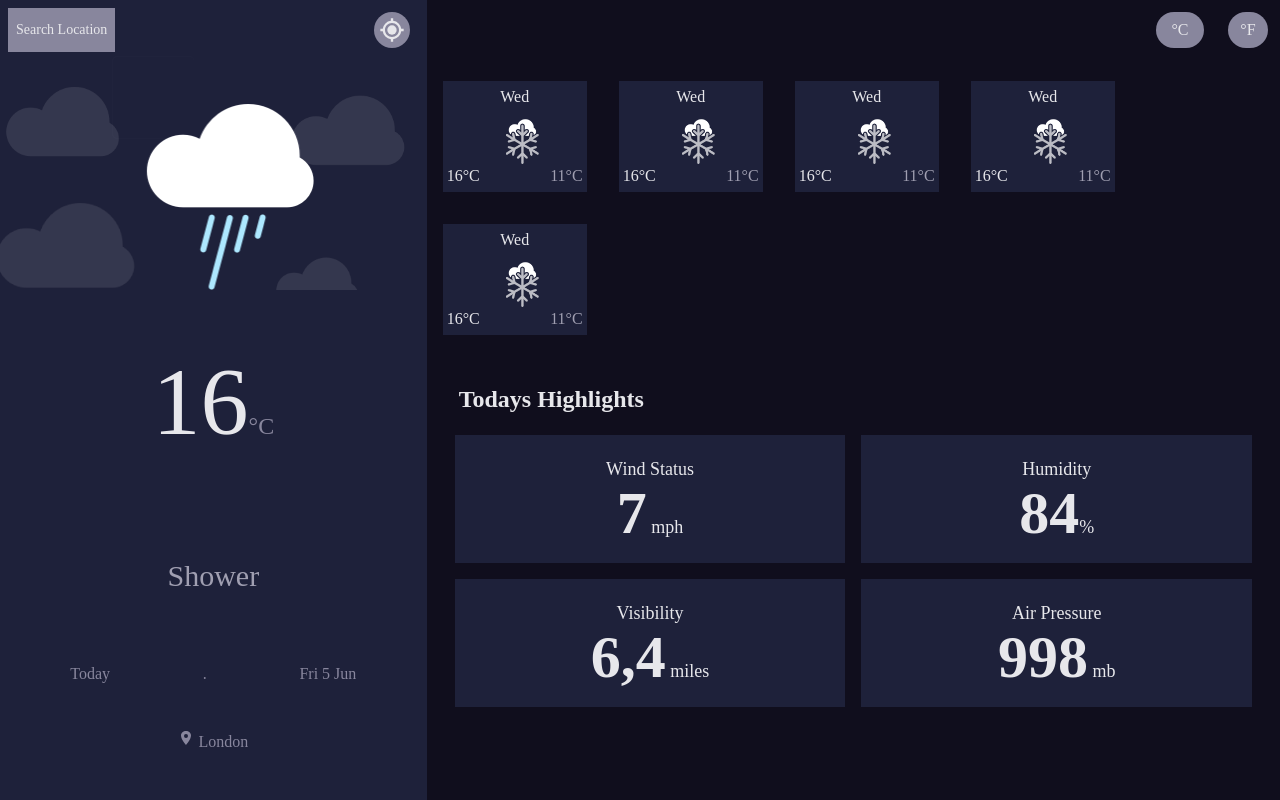
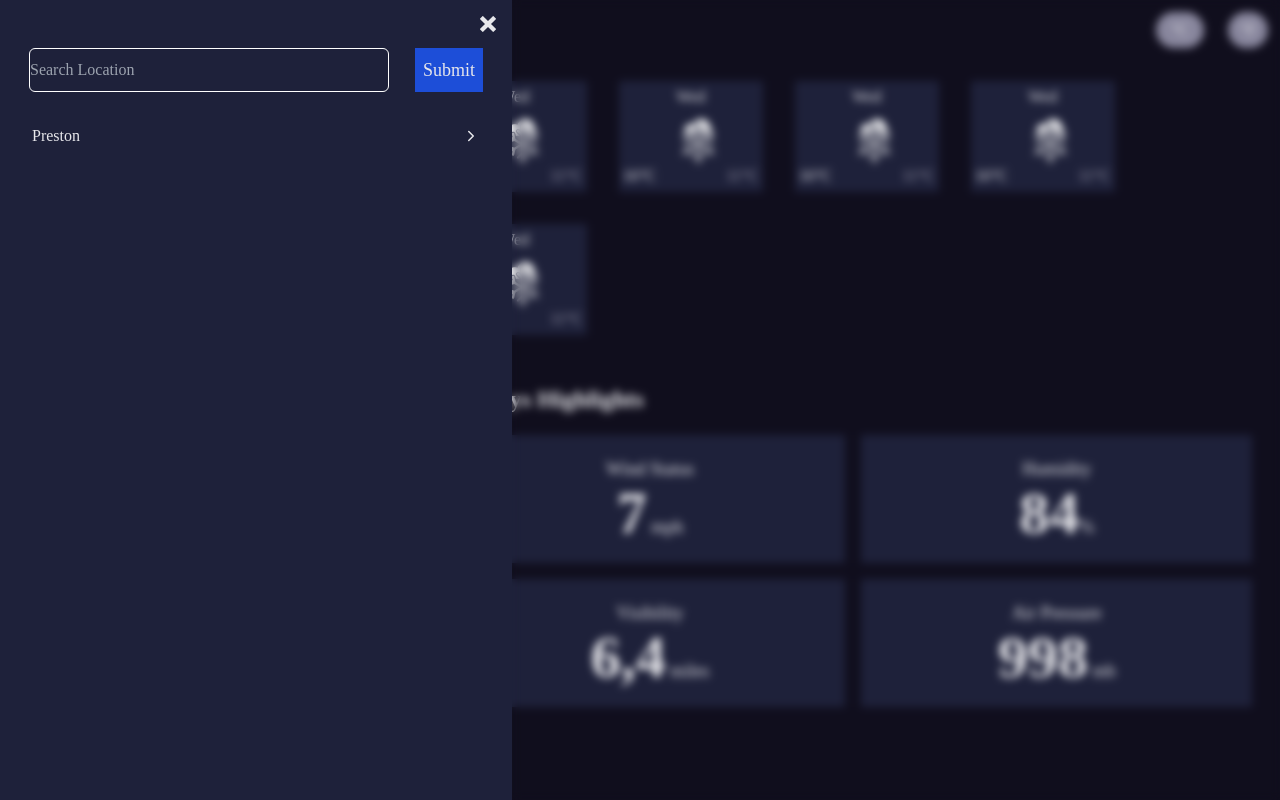
Before and after one commit to mo-patel/weather-app, a Next.js app: page / in a window 1280 px wide. Both pictures are taken after a click on the button "Search Location". Built offline with nearby package versions, Linux system fonts and the light colour scheme.

Commit message:
Fixed menu display added transition and search

```diff
--- a/components/LargeWeatherComponent.tsx
+++ b/components/LargeWeatherComponent.tsx
@@ -14,7 +14,7 @@ export const LargeWeatherComponent: FC<LargeWeatherComponentProps> = () => {
         <div className="flex flex-col bg-card-blue h-full pt-14">
             <div className="relative">
                 <div className="absolute top-0 bottom-0 right-0 -left-8 opacity-10 bg-[url('/images/CloudBg.png')] bg-cover bg-no-repeat"></div>
-                <div className="relative z-10 self-center w-full flex justify-center">
+                <div className="relative z-3 self-center w-full flex justify-center">
                     <Image src="/images/LightRain.png" alt="LightRain" width={202} height={234}  />
                 </div>
             </div>
--- /dev/null
+++ b/components/SearchComponent.tsx
@@ -0,0 +1,26 @@
+import { FC } from "react";
+import { ImCross } from 'react-icons/im';
+import { SearchOptionComponent } from "./SearchOptionComponent";
+
+interface SearchComponentProps {
+    show: boolean;
+    closeMenu: () => void;
+}
+
+export const SearchComponent: FC<SearchComponentProps> = ({show, closeMenu}) => {
+    return (
+        <div className={`bg-card-blue z-20 p-4 w-screen md:w-2/5 h-screen flex flex-col absolute transition-all ease-in-out duration-700 transform slide ${show ? "translate-x-1/12" : "-translate-x-full"}`}>
+            <div onClick={() => closeMenu()} className="w-full flex pb-4 justify-end"><ImCross /></div>
+
+            <div className="flex flex-row justify-around">
+                <input className="border-white border bg-transparent rounded-md w-3/4" type="text" name="citySearch" placeholder="Search Location" />
+                <button className="text-lg bg-blue-700 p-2">Submit</button>
+            </div>
+            <div>
+                <SearchOptionComponent />
+                {//gen'd options go here
+                }
+            </div>
+        </div>
+    );
+}
--- /dev/null
+++ b/components/SearchOptionComponent.tsx
@@ -0,0 +1,16 @@
+import { FC } from "react";
+import { FiChevronRight } from 'react-icons/fi';
+
+interface SearchOptionComponentProps {
+}
+
+export const SearchOptionComponent: FC<SearchOptionComponentProps> = () => {
+    return (
+        <div className="w-full p-4 mt-4">
+            <div className="flex flex-row justify-between">
+                Preston
+                <FiChevronRight className="self-center text-lg" />
+            </div>
+        </div>
+    );
+}
--- a/components/TopBarComponent.tsx
+++ b/components/TopBarComponent.tsx
@@ -2,14 +2,14 @@ import { FC } from "react";
 import { BiCurrentLocation } from 'react-icons/bi';
 
 interface TopBarComponentProps {
-
+    toggleMenu: () => void;
 }
 
-export const TopBarComponent: FC<TopBarComponentProps> = () => {
+export const TopBarComponent: FC<TopBarComponentProps> = ({toggleMenu}) => {
     return (
         <div className="flex flex-row absolute top-0 w-full">
             <div className="flex w-full md:w-[33%] justify-between">
-                <button className="p-2 m-2 text-sm bg-tx-grey">Search Location</button>
+                <button onClick={() => toggleMenu()} className="p-2 m-2 text-sm bg-tx-grey">Search Location</button>
                 <BiCurrentLocation className="p-1 m-3 text-4xl bg-tx-grey rounded-full" />
             </div>
             <div className="hidden md:flex w-[67%] justify-end">
--- a/pages/index.tsx
+++ b/pages/index.tsx
@@ -1,13 +1,20 @@
 import type { NextPage } from 'next'
+import { useState } from 'react'
 import { HighlightsComponent } from '../components/HighlightsComponent'
 import { LargeWeatherComponent } from '../components/LargeWeatherComponent'
+import { SearchComponent } from '../components/SearchComponent'
 import { TopBarComponent } from '../components/TopBarComponent'
 import { WeeklyForecastComponent } from '../components/WeeklyForecastComponent'
 
 const Home: NextPage = () => {
+  const [showMenu, setShowMenu] = useState(false);
+  const toggleMenu = () => {setShowMenu(!showMenu)};
   return (
+    <>
+    <TopBarComponent toggleMenu={toggleMenu} />
+    <SearchComponent show={showMenu} closeMenu={toggleMenu} />
+    {showMenu ? <div className='w-screen h-screen fixed backdrop-blur-sm z-10'></div> : null}
     <div className='flex flex-col md:flex-row items-center w-full h-screen'>
-      <TopBarComponent />
       <div className='h-full w-screen md:w-1/2'>
         <LargeWeatherComponent />
       </div>
@@ -20,6 +27,7 @@ const Home: NextPage = () => {
         </div>
       </div>
     </div>
+    </>
   )
 }
 
```
